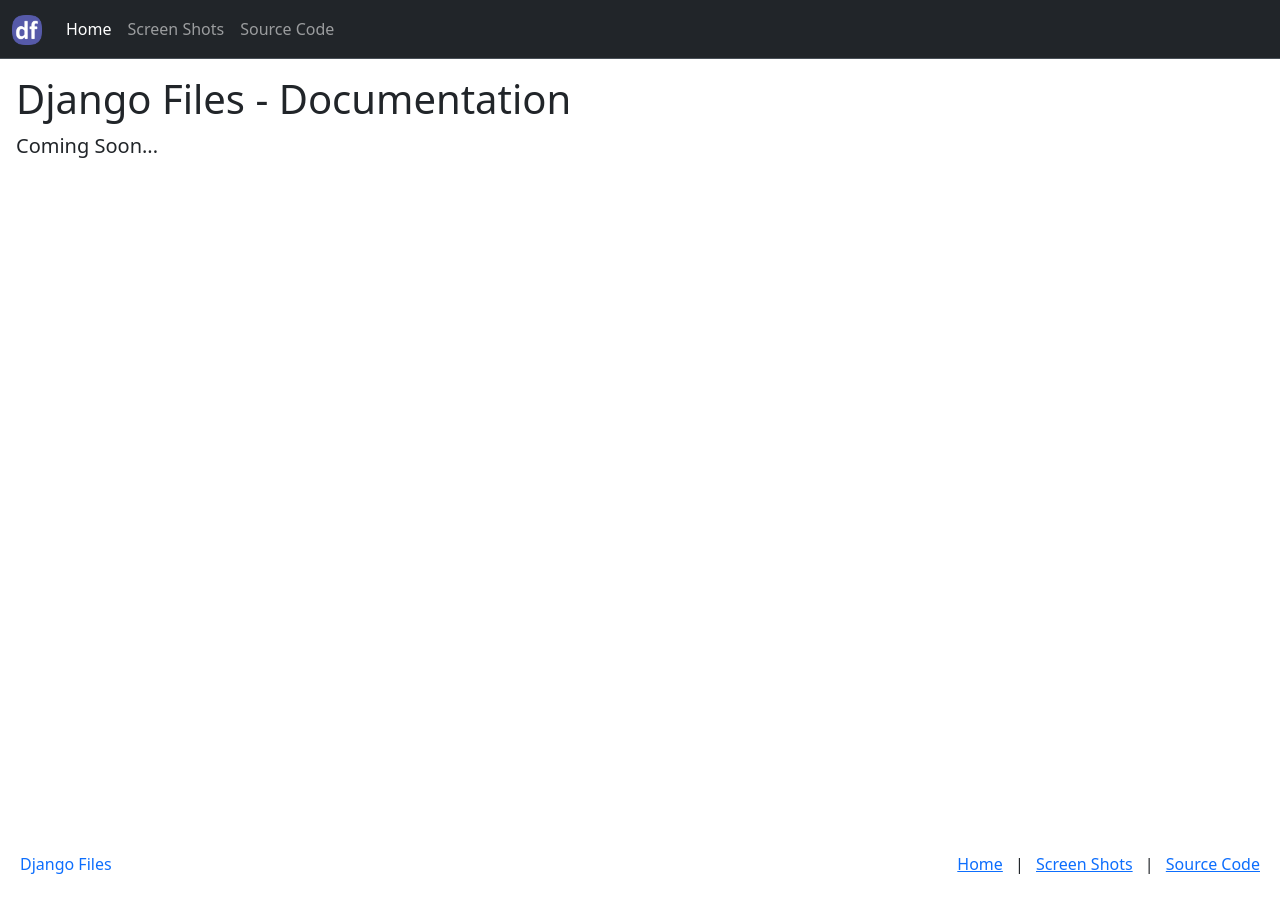
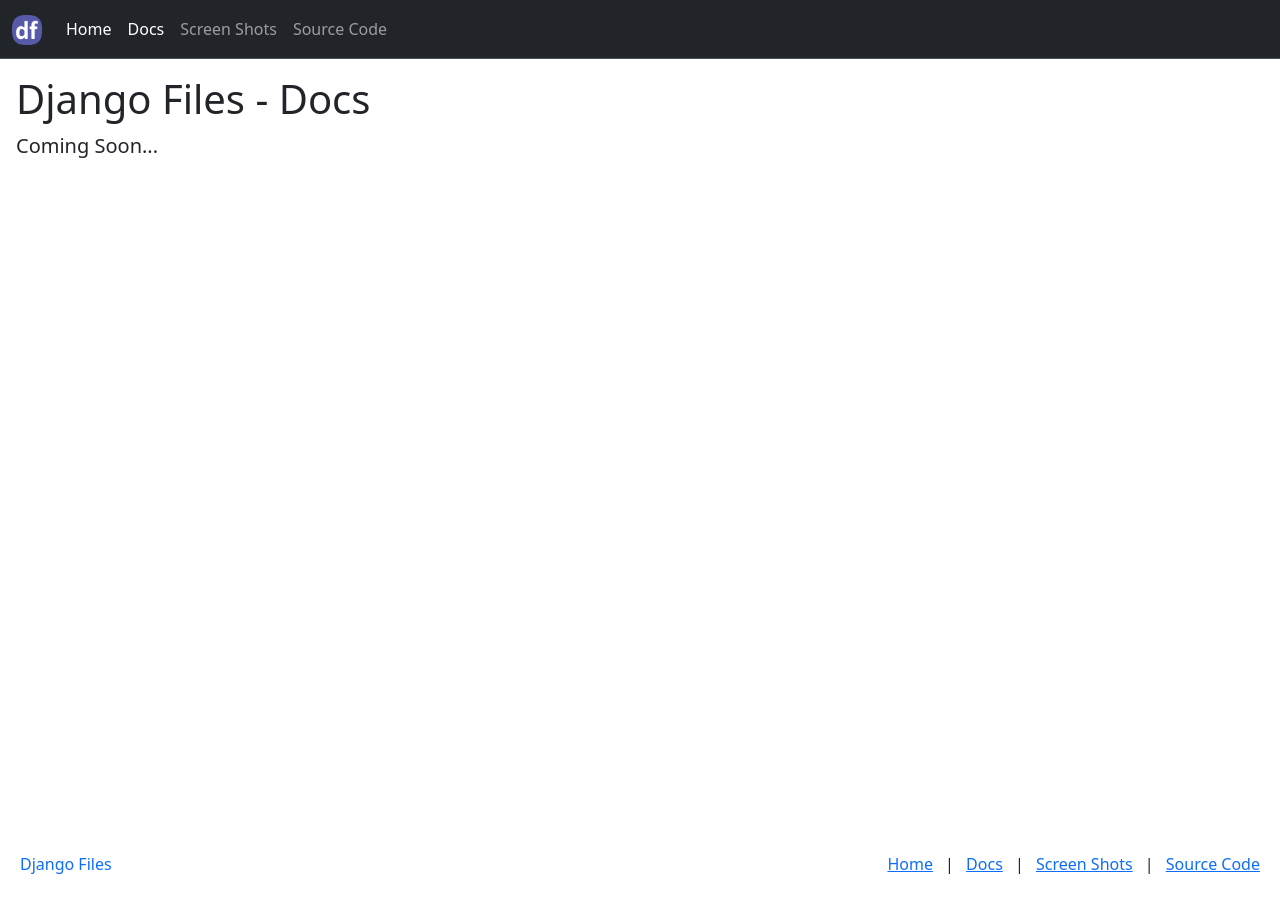
Before and after one commit to django-files/django-files.github.io, a Jekyll site: the page built from docs.html, in a window 1280 px wide. Built offline with Jekyll 4.4.1, drawn with Linux system fonts in a browser that asks for light colours.

Commit message:
Docs Page

```diff
--- a/_layouts/default.html
+++ b/_layouts/default.html
@@ -39,8 +39,9 @@
             <div class="collapse navbar-collapse" id="navbarSupportedContent">
                 <ul class="navbar-nav me-auto mb-2 mb-sm-0">
                     <li class="nav-item"><a class="nav-link active" href="index.html">Home</a></li>
-                    <li class="nav-item"><a class="nav-link" href="screenshots.html">Screen Shots</a></li>
-                    <li class="nav-item"><a class="nav-link" href="https://github.com/django-files/django-files">Source Code</a></li>
+                    <li class="nav-item"><a class="nav-link active" href="docs.html">Docs</a></li>
+                    <li class="nav-item"><a class="nav-link" href="screenshots.html" target="_blank">Screen Shots</a></li>
+                    <li class="nav-item"><a class="nav-link" href="https://github.com/django-files/django-files" target="_blank">Source Code</a></li>
                 </ul>
             </div>
         </div>
@@ -62,9 +63,11 @@
                 <ul class="list-inline">
                     <li class="list-inline-item"><a href="index.html">Home</a></li>
                     <li class="list-inline-item">|</li>
-                    <li class="list-inline-item"><a href="screenshots.html">Screen Shots</a></li>
+                    <li class="list-inline-item"><a href="docs.html">Docs</a></li>
                     <li class="list-inline-item">|</li>
-                    <li class="list-inline-item"><a href="https://github.com/django-files/django-files">Source Code</a></li>
+                    <li class="list-inline-item"><a href="screenshots.html" target="_blank">Screen Shots</a></li>
+                    <li class="list-inline-item">|</li>
+                    <li class="list-inline-item"><a href="https://github.com/django-files/django-files" target="_blank">Source Code</a></li>
                 </ul>
             </div>
         </div>
--- a/documentation.html
+++ b/docs.html
@@ -1,5 +1,5 @@
 ---
-title: Documentation
+title: Docs
 layout: default
 ---
 
```
